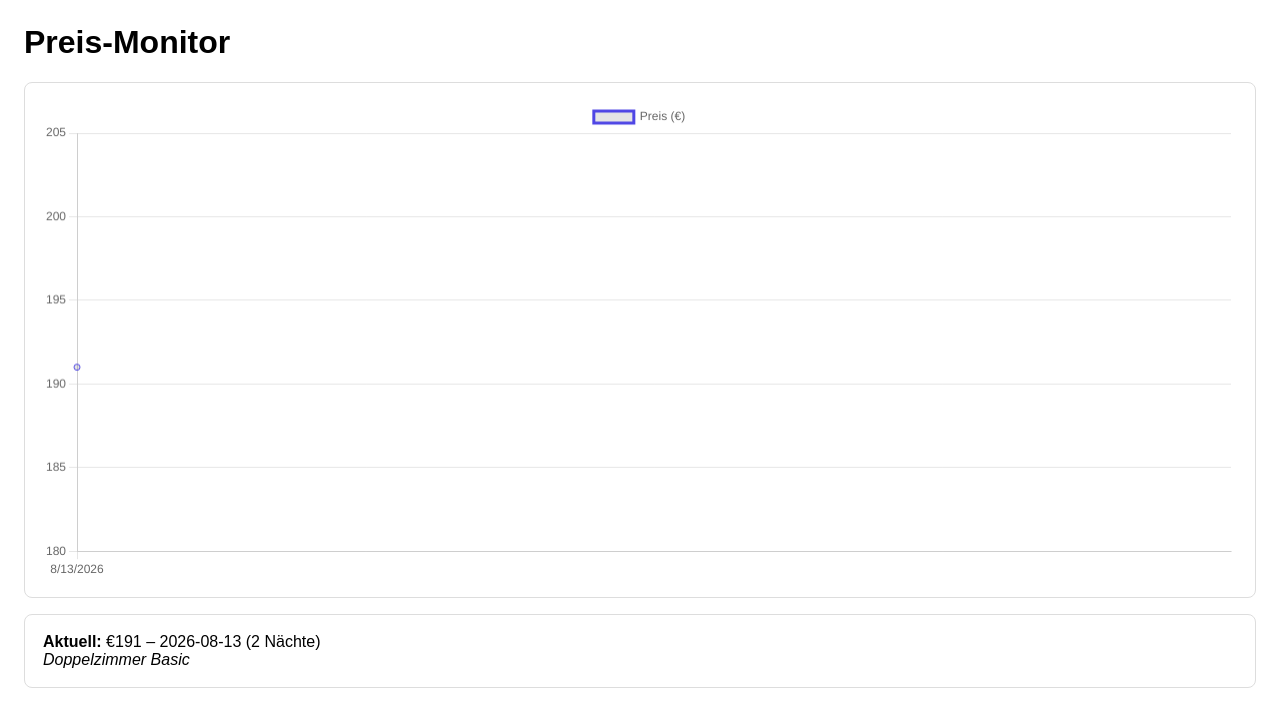
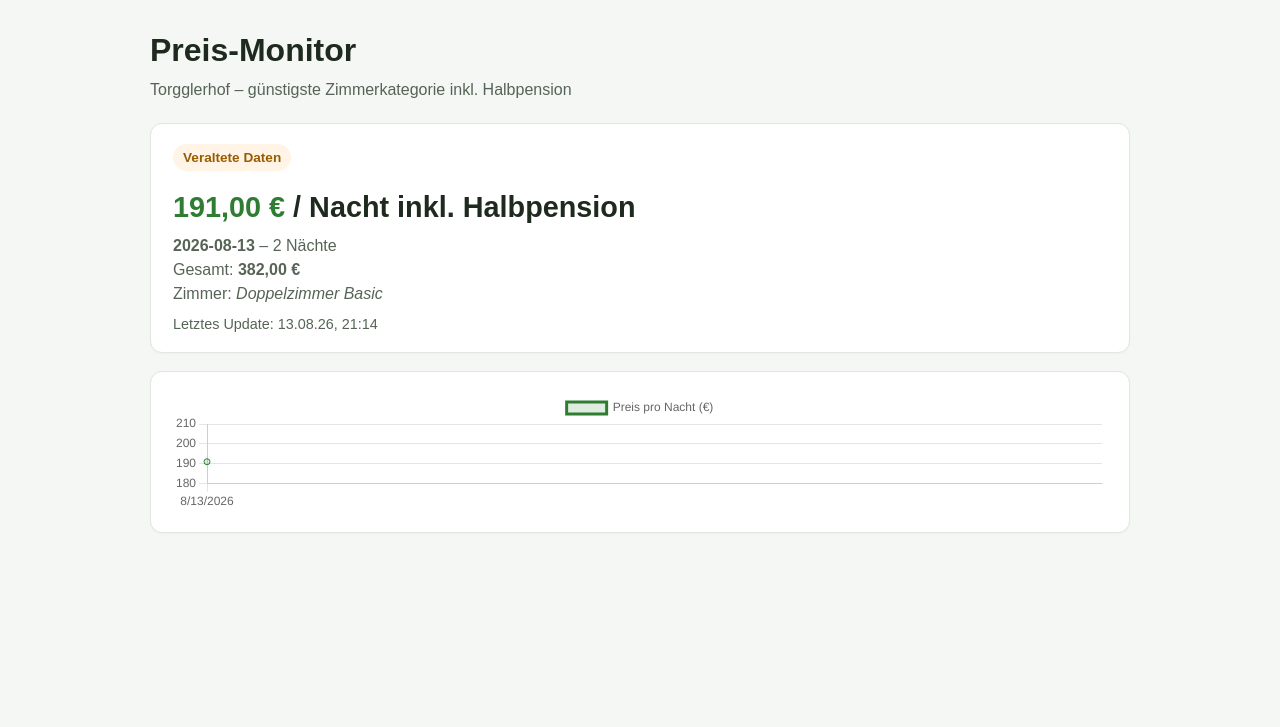
Before and after one commit to aronkoe/torggler-monitor, a Flask app: page / in a window 1280 px wide. Shown: the top 727 px of the page. Run offline with Flask 2, Linux system fonts and the light colour scheme; data comes from the database, SQL or seed files in the repository.

Commit message:
Show stale monitoring data clearly

```diff
--- a/templates/index.html
+++ b/templates/index.html
@@ -6,16 +6,98 @@
     <title>Preis-Monitor</title>
     <script src="https://cdn.jsdelivr.net/npm/chart.js"></script>
     <style>
-      body { font-family: Arial, sans-serif; margin: 24px; }
-      .card { border: 1px solid #ddd; padding: 18px; border-radius: 8px; margin-bottom: 16px; }
+      :root {
+        --bg: #f4f7f4;
+        --card: #ffffff;
+        --line: #dfe7df;
+        --text: #1f2a1f;
+        --muted: #566456;
+        --accent: #2e7d32;
+        --accent-soft: #e8f5e9;
+      }
+      body {
+        margin: 0;
+        font-family: Arial, sans-serif;
+        background: var(--bg);
+        color: var(--text);
+      }
+      .container {
+        max-width: 980px;
+        margin: 0 auto;
+        padding: 32px 20px 48px;
+      }
+      h1 {
+        margin: 0 0 12px;
+        font-size: 2rem;
+      }
+      .subtitle {
+        color: var(--muted);
+        margin-bottom: 24px;
+      }
+      .card {
+        background: var(--card);
+        border: 1px solid var(--line);
+        border-radius: 12px;
+        padding: 20px 22px;
+        margin-bottom: 18px;
+        box-shadow: 0 1px 2px rgba(15, 23, 42, 0.03);
+      }
+      .current-price {
+        font-size: 1.8rem;
+        font-weight: 700;
+        margin: 10px 0;
+      }
+      .current-price span {
+        color: var(--accent);
+      }
+      .meta {
+        color: var(--muted);
+        line-height: 1.5;
+      }
+      .last-update {
+        margin-top: 10px;
+        font-size: 0.9rem;
+        color: var(--muted);
+      }
+      .badge {
+        display: inline-block;
+        background: var(--accent-soft);
+        color: var(--accent);
+        padding: 6px 10px;
+        border-radius: 999px;
+        font-size: 0.85rem;
+        font-weight: 700;
+        margin-bottom: 10px;
+      }
+      .badge.stale {
+        background: #fff4e5;
+        color: #9a5b00;
+      }
+      .empty-state {
+        color: var(--muted);
+        min-height: 120px;
+        display: grid;
+        place-items: center;
+      }
+      canvas {
+        max-height: 260px;
+      }
     </style>
   </head>
   <body>
-    <h1>Preis-Monitor</h1>
-    <div class="card">
-      <canvas id="chart" height="120"></canvas>
+    <div class="container">
+      <h1>Preis-Monitor</h1>
+      <div class="subtitle">Torgglerhof – günstigste Zimmerkategorie inkl. Halbpension</div>
+
+      <div class="card">
+        <div id="status" class="badge">Status wird geprüft</div>
+        <div id="current">Lade aktuellen Scan…</div>
+      </div>
+
+      <div class="card">
+        <canvas id="chart" height="120"></canvas>
+      </div>
     </div>
-    <div id="current" class="card">Lade aktuellen Scan…</div>
 
     <script>
       async function fetchJson(path) {
@@ -23,29 +105,84 @@
         return r.ok ? r.json() : null;
       }
 
+      function formatMoney(value) {
+        return new Intl.NumberFormat('de-DE', { style: 'currency', currency: 'EUR' }).format(value);
+      }
+
       async function refresh() {
-        const hist = await fetchJson('/api/history');
-        const cur = await fetchJson('/api/current');
+        const [hist, cur] = await Promise.all([
+          fetchJson('/api/history'),
+          fetchJson('/api/current')
+        ]);
 
         const labels = hist && hist.history ? hist.history.map(h => new Date(h.ts).toLocaleDateString()) : [];
         const values = hist && hist.history ? hist.history.map(h => h.price) : [];
 
         const ctx = document.getElementById('chart').getContext('2d');
-        new Chart(ctx, {
+
+        if (window.priceChart) {
+          window.priceChart.destroy();
+        }
+
+        if (!values.length) {
+          document.getElementById('chart').replaceWith(Object.assign(document.createElement('div'), {
+            className: 'empty-state',
+            textContent: 'Noch keine Preisdaten vorhanden.'
+          }));
+        } else {
+          window.priceChart = new Chart(ctx, {
           type: 'line',
-          data: { labels, datasets: [{ label: 'Preis (€)', data: values, borderColor: '#4f46e5', tension: 0.2 }] },
-          options: { responsive: true, scales: { y: { beginAtZero: false } } }
-        });
+          data: {
+            labels,
+            datasets: [{
+              label: 'Preis pro Nacht (€)',
+              data: values,
+              borderColor: '#2e7d32',
+              backgroundColor: 'rgba(46, 125, 50, 0.15)',
+              tension: 0.2,
+              fill: true,
+            }]
+          },
+          options: {
+            responsive: true,
+            maintainAspectRatio: false,
+            scales: {
+              y: { beginAtZero: false }
+            }
+          }
+          });
+        }
 
         if (cur && cur.ok) {
           const s = cur.scan;
-          document.getElementById('current').innerHTML = `<strong>Aktuell:</strong> €${s.price} – ${s.start_date} (${s.nights} Nächte)<br><em>${s.room}</em>`;
+          const total = s.nights * s.price;
+          const updatedDate = s.ts ? new Date(s.ts) : null;
+          const updatedAt = updatedDate ? updatedDate.toLocaleString('de-DE', { dateStyle: 'short', timeStyle: 'short' }) : 'unbekannt';
+          const isStale = !updatedDate || Date.now() - updatedDate.getTime() > 24 * 60 * 60 * 1000;
+          const status = document.getElementById('status');
+          status.textContent = isStale ? 'Veraltete Daten' : 'Aktualisiert';
+          status.classList.toggle('stale', isStale);
+          document.getElementById('current').innerHTML = `
+            <div class="current-price"><span>${formatMoney(s.price)}</span> / Nacht inkl. Halbpension</div>
+            <div class="meta">
+              <strong>${s.start_date}</strong> – ${s.nights} Nächte<br>
+              Gesamt: <strong>${formatMoney(total)}</strong><br>
+              Zimmer: <em>${s.room}</em>
+            </div>
+            <div class="last-update">Letztes Update: ${updatedAt}</div>
+          `;
         } else {
+          document.getElementById('status').textContent = 'Keine Verbindung';
+          document.getElementById('status').classList.add('stale');
           document.getElementById('current').innerText = 'Keine Daten';
         }
       }
 
-      refresh();
+      refresh().catch(() => {
+        document.getElementById('status').textContent = 'Keine Verbindung';
+        document.getElementById('status').classList.add('stale');
+        document.getElementById('current').innerText = 'Daten konnten nicht geladen werden.';
+      });
       setInterval(refresh, 60000);
     </script>
   </body>
```
